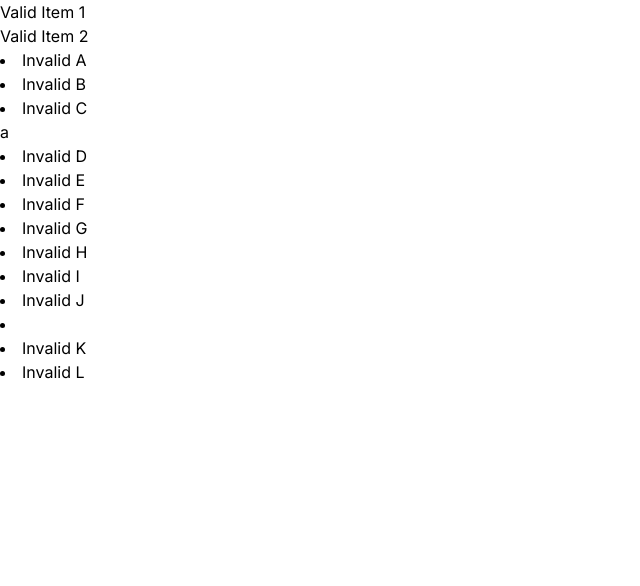
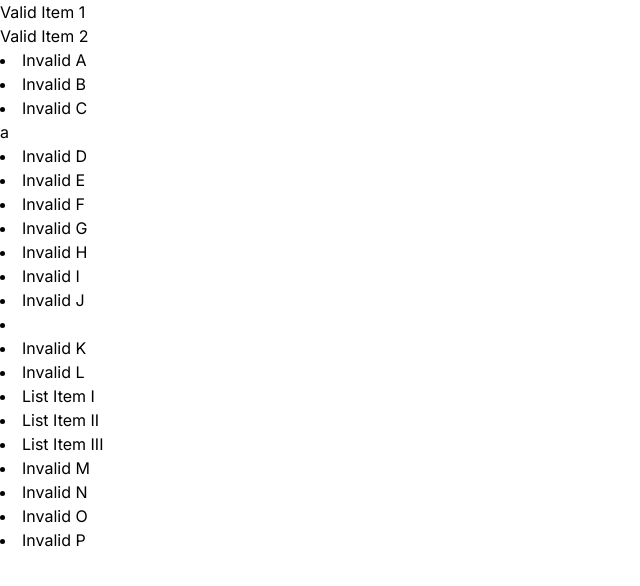
Before and after one commit to test-party/guinea-pig-next, a Next.js app: page /unordered-list/unwrapped in a window 1280 px wide. Shown: the top 586 px of the page, without its empty margins (0-640 px from the left). Built offline with nearby package versions, Linux system fonts and the light colour scheme.

Commit message:
added edge case to unwrapped list items

```diff
--- a/src/app/unordered-list/page.tsx
+++ b/src/app/unordered-list/page.tsx
@@ -28,6 +28,7 @@ export default function Page() {
           </div>
           <li>
             <ul>
+              {/* This is a comment */}
               <li>ABC</li>
               <p>AAA</p>
             </ul>
--- a/src/app/unordered-list/unwrapped/page.tsx
+++ b/src/app/unordered-list/unwrapped/page.tsx
@@ -1,3 +1,5 @@
+import UnwrappedListItems from "@/components/UnwrappedListItems"
+
 export default function Page() {
   return (
     <div>
@@ -10,9 +12,11 @@ export default function Page() {
       <li>Invalid C</li>
       <p>a</p>
       <li>Invalid D</li>
+      {/* This is a comment */}
       <li>Invalid E</li>
       <p></p>
       <li>Invalid F</li>
+
       <li>Invalid G</li>
       <div>
         <li>Invalid H</li>
@@ -24,6 +28,12 @@ export default function Page() {
         <li>Invalid K</li>
       </div>
       <li>Invalid L</li>
+      <UnwrappedListItems />
+      <li>Invalid M</li>
+
+      <li>Invalid N</li>
+      <li>Invalid O</li>
+      <li>Invalid P</li>
     </div>
   )
 }
--- /dev/null
+++ b/src/components/UnwrappedListItems.tsx
@@ -0,0 +1,9 @@
+export default function UnwrappedListItems() {
+  return (
+    <div>
+      <li>List Item I</li>
+      <li>List Item II</li>
+      <li>List Item III</li>
+    </div>
+  )
+}
```
